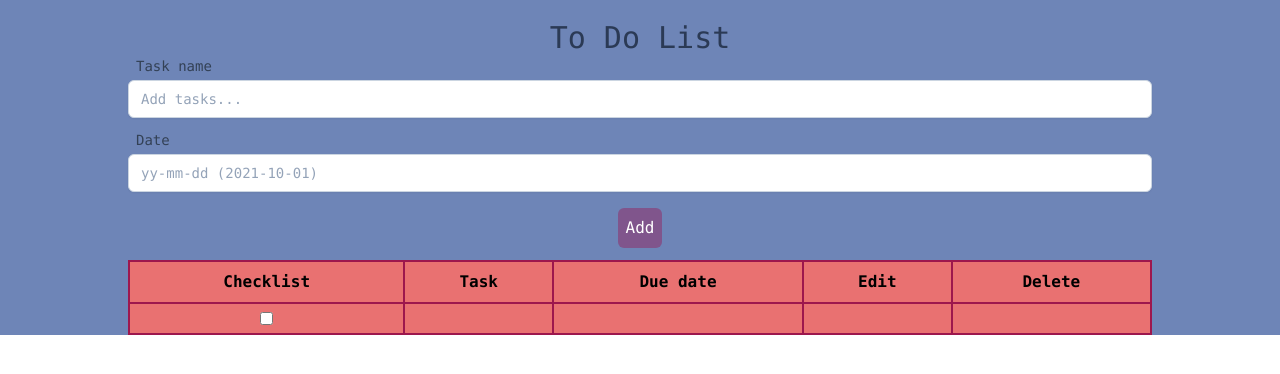
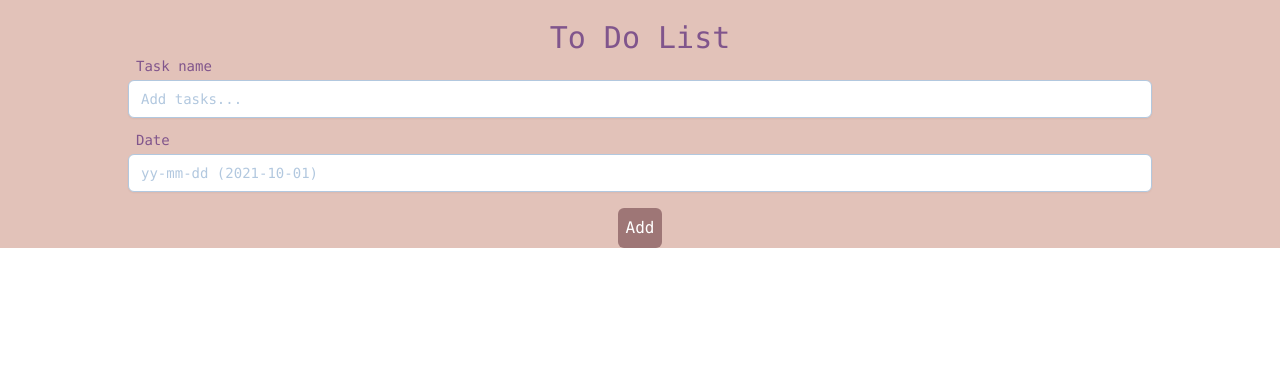
Before and after one commit to AlpacaUniix/front-todo, a React (Create React App) app: page /addtask in a window 1280 px wide. Shown: the top 374 px of the page. Built offline with nearby package versions, Linux system fonts and the light colour scheme.

Commit message:
change bootdtrap to tailwindcss

```diff
--- a/src/components/base/newTask.tsx
+++ b/src/components/base/newTask.tsx
@@ -1,12 +1,8 @@
 import React from 'react'
 import { useForm } from 'react-hook-form'
-import { postTasks } from 'services'
-import TableTodo from './Table'
+import { postTasks } from '../../services/request'
+// import TableTodo from './Table'
 
-interface taskProps {
-  task?: string
-  date?: string | number
-}
 
 export default function AddTask() {
   const {
@@ -17,7 +13,6 @@ export default function AddTask() {
 
   const addData = async (data) => {
     console.log(data)
-
     try {
       if (data !== undefined) {
         await postTasks(data)
@@ -28,49 +23,46 @@ export default function AddTask() {
   }
 
   return (
-    <div className="bg-blue-200 w-full font-mono flex justify-center">
-      <div className='w-4/5'>
+    <div className="bg-pink-300 w-full font-mono flex justify-center">
+      <div className="w-4/5">
         <form onSubmit={handleSubmit(addData)}>
-          <h2 className="pt-5 text-center text-3xl text-blue-800">
+          <h2 className="pt-5 text-center text-3xl text-purple-300">
             To Do List
           </h2>
-          <span className="block mx-2 text-sm font-medium text-slate-700">
+          <span className="block mx-2 text-sm font-medium text-purple-300">
             Task name
           </span>
           <input
-            {...register('task')}
             type="text"
             placeholder="Add tasks..."
-            name="addyourtask"
-            className=" mt-1 px-3 py-2 bg-white border shadow-sm border-slate-300
-             placeholder-slate-400 focus:outline-none focus:border-sky-500
-              focus:ring-sky-500 block w-full rounded-md sm:text-sm focus:ring-1"
+            className=" mt-1 px-3 py-2 bg-white border shadow-sm text-blue-200
+             border-blue-100 placeholder-blue-100 focus:outline-none focus:border-blue-200
+              focus:ring-blue-200 block w-full rounded-md sm:text-sm focus:ring-1"
+              {...register('task', { required: true, maxLength: 80 })}
           />
-          <span className="block mx-2 mt-3 text-sm font-medium text-slate-700">
+          <span className="block mx-2 mt-3 text-sm font-medium text-purple-300">
             Date
           </span>
           <input
-            {...register('task')}
+
             type="text"
             placeholder="yy-mm-dd (2021-10-01)"
-            name="addyourtask"
-            className="mt-1 px-3 py-2 bg-white border shadow-sm border-slate-300
-             placeholder-slate-400 focus:outline-none focus:border-sky-500
-              focus:ring-sky-500 block w-full rounded-md sm:text-sm focus:ring-1"
+            className="mt-1 px-3 py-2 bg-white border shadow-sm text-blue-200
+             border-blue-100 placeholder-blue-100 focus:outline-none focus:border-blue-200
+              focus:ring-blue-200 block w-full rounded-md sm:text-sm focus:ring-1"
+              {...register('date', { required: true, maxLength: 80 })}
           />
           {errors.exampleRequired && <p>This field is required</p>}
-          <div className='flex justify-center'>
+          <div className="flex justify-center">
             <button
               className="p-2 mt-4 rounded-md  text-white
-           bg-purple-300 hover:bg-purple-400"
+           bg-red-300 hover:bg-red-400"
               type="submit"
             >
               Add
             </button>
           </div>
-
         </form>
-        <TableTodo />
       </div>
     </div>
   )
```
Lines whose indentation alone changed are shown as unchanged.
